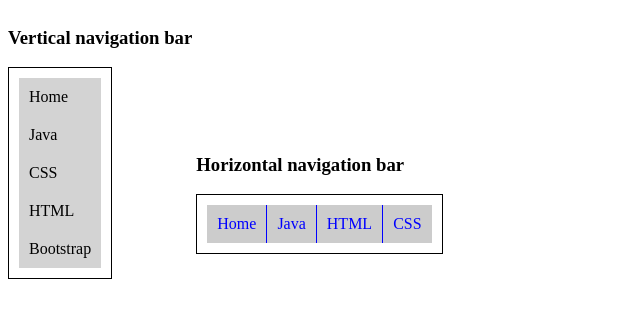
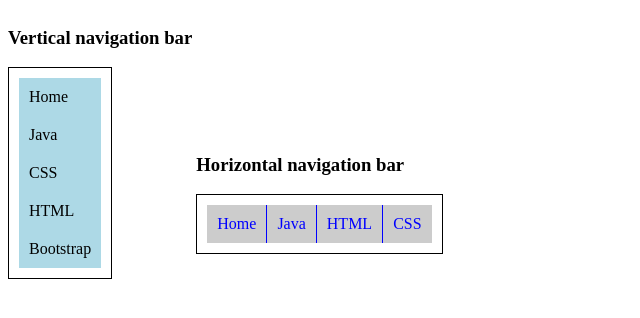
Before and after one commit to prasanna212003/MernAssignments, a plain HTML site: page CSSTask2.html in a window 1280 px wide. Shown: the whole page, without its empty margins (0-640 px from the left). Drawn offline with Linux system fonts and the light colour scheme.

Commit message:
Update CSSTask2.html

```diff
--- a/CSSTask2.html
+++ b/CSSTask2.html
@@ -9,8 +9,7 @@
             margin: 0;
         }
         .ul1 li{
-            background-color:  #d3d3d3;
-
+            background-color:  #add9e6;
             padding: 10px;
         }
         .ul1 li:hover{
```
